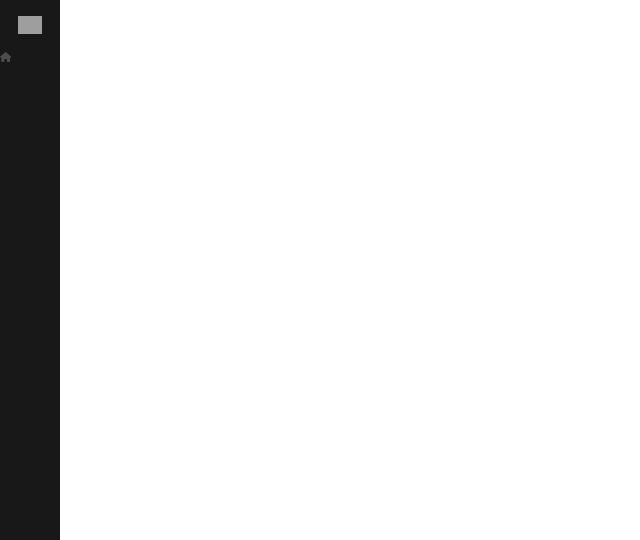
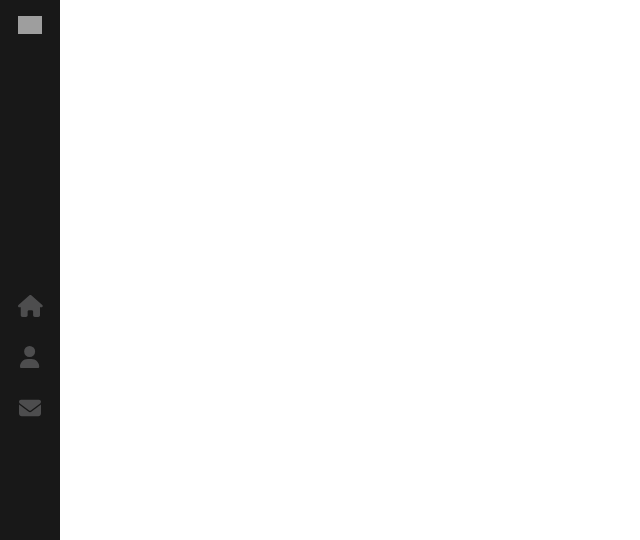
Before and after one commit to mathewfonteyne/developerPortfolio, a React (Create React App) app in the folder developer-portfolio/: page / in a window 1280 px wide. Shown: the top 540 px of the page, without its empty margins (0-640 px from the left). Built offline with nearby package versions, Linux system fonts and the light colour scheme; grey boxes are pictures that could not be loaded.

Commit message:
Added links for conact and about along with styling. git push git status

```diff
--- a/developer-portfolio/src/components/Sidebar/index.js
+++ b/developer-portfolio/src/components/Sidebar/index.js
@@ -4,7 +4,7 @@
 import LogoS from "../../assets/images/logo-s.png";
 // import LogoSubtitle from "../../assets/images/logos/logo-sub.png";
 import { FontAwesomeIcon } from "@fortawesome/react-fontawesome";
-import { faHome } from "@fortawesome/free-solid-svg-icons";
+import { faHome, faEnvelope, faUser } from "@fortawesome/free-solid-svg-icons";
 
 const Sidebar = () => (
   <div className="nav-bar">
@@ -16,6 +16,22 @@
       <NavLink exact="true" activeclassname="active" to="/">
         <FontAwesomeIcon icon={faHome} color="#4d4d4e" />
       </NavLink>
+      <NavLink
+        exact="true"
+        activeclassname="active"
+        className="about-link"
+        to="/about"
+      >
+        <FontAwesomeIcon icon={faUser} color="#4d4d4e" />
+      </NavLink>
+      <NavLink
+        exact="true"
+        activeclassname="active"
+        className="contact-link"
+        to="/contact"
+      >
+        <FontAwesomeIcon icon={faEnvelope} color="#4d4d4e" />
+      </NavLink>
     </nav>
   </div>
 );
--- a/developer-portfolio/src/components/Sidebar/index.scss
+++ b/developer-portfolio/src/components/Sidebar/index.scss
@@ -23,3 +23,52 @@
     }
   }
 }
+
+nav {
+  display: block;
+  text-align: center;
+  position: absolute;
+  height: 210px;
+  top: 50%;
+  margin-top: -120px;
+  width: 100%;
+
+  a {
+    font-size: 22px;
+    color: #4d4d4e;
+    display: block;
+    line-height: 51px;
+    height: 51px;
+    position: relative;
+    text-decoration: none;
+
+    i {
+      transition: all 0.3s ease-out;
+    }
+
+    &:hover {
+      color: #ffd700;
+
+      svg {
+        opacity: 0;
+      }
+
+      &:after {
+        opacity: 1;
+      }
+    }
+
+    &:after {
+      content: "";
+      font-size: 9px;
+      letter-spacing: 2px;
+      position: absolute;
+      bottom: 0;
+      display: block;
+      width: 100%;
+      text-align: center;
+      opacity: 0;
+      transition: all 0.3s ease-out;
+    }
+  }
+}
```
